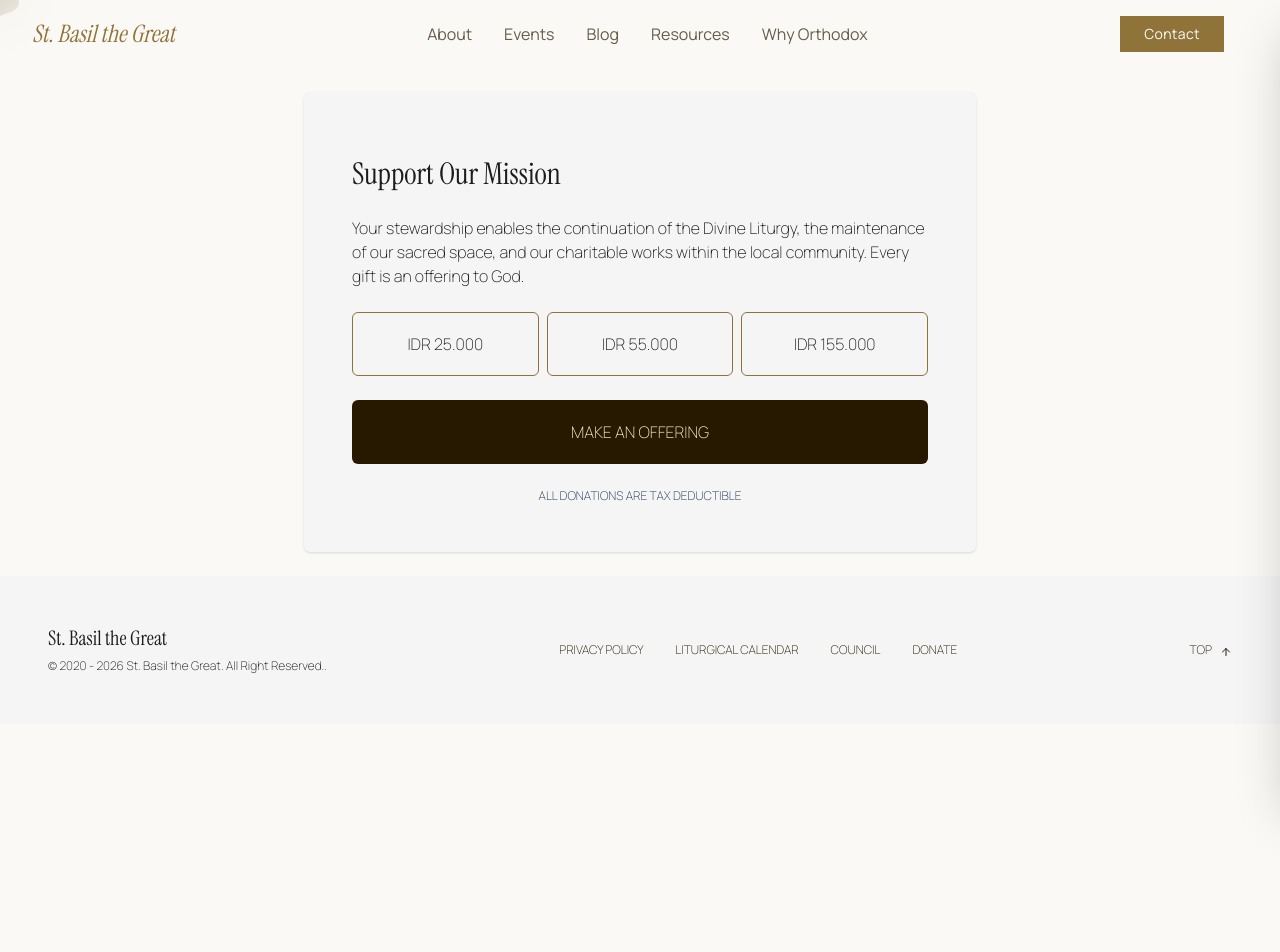
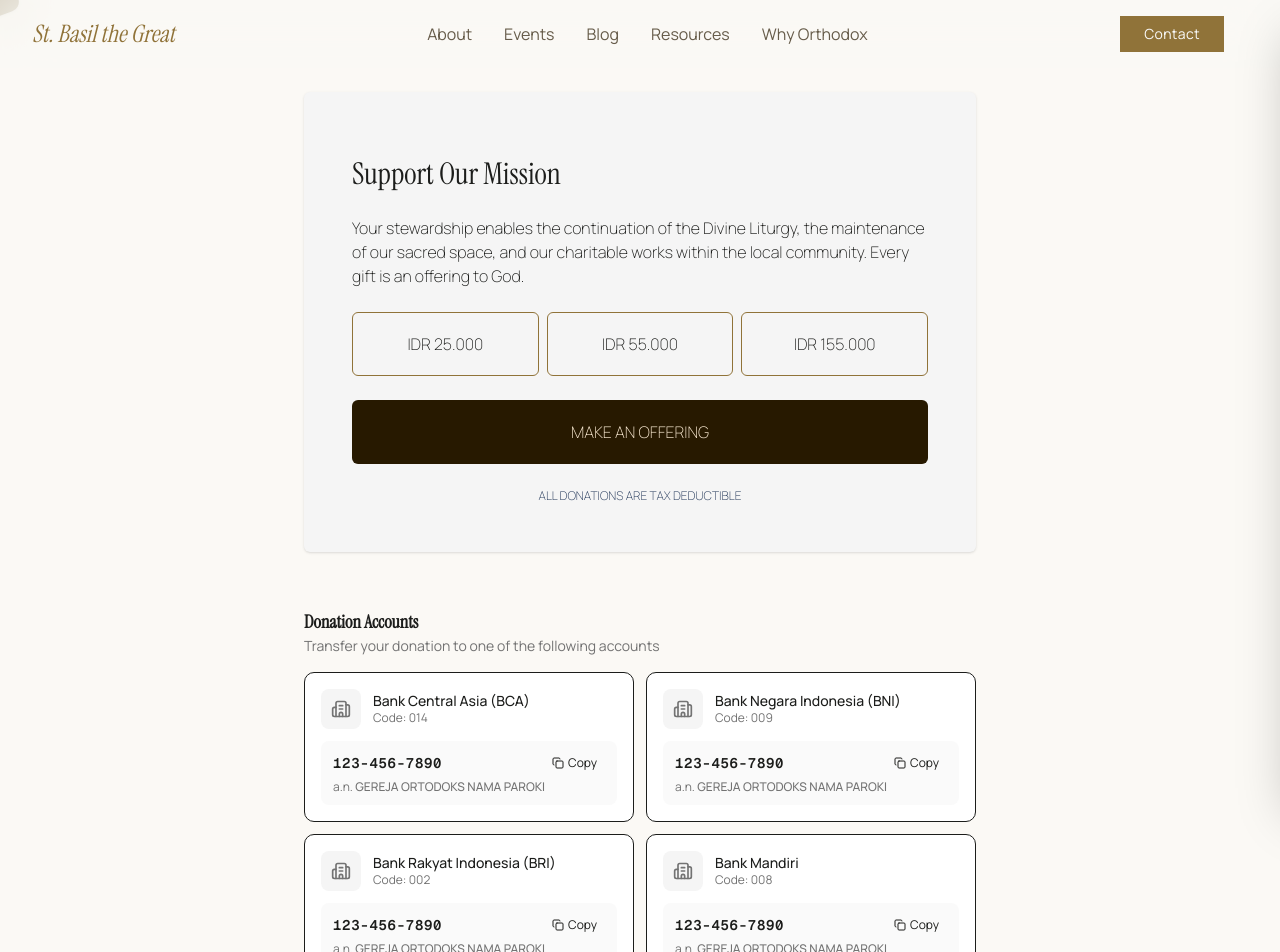
Before and after one commit to sabakodev/JSBA, a Next.js app: page /en/donate in a window 1280 px wide. Shown: the top 952 px of the page. Before the commit the page ends 800 px from the top, so only its background shows below. Built offline with nearby package versions, Linux system fonts and the light colour scheme; some icons are missing.

Commit message:
fix(donation-page): add DonationAccounts component and display active bank accounts with copy functionality feat(components/theme-blocks/donation/bank.tsx): implement DonationAccounts component to list active bank accounts with account details and copy functionality

```diff
--- a/src/app/[locale]/(pages)/donate/page.tsx
+++ b/src/app/[locale]/(pages)/donate/page.tsx
@@ -1,4 +1,5 @@
 
+import { DonationAccounts } from "@/components/theme-blocks/donation/bank"
 import { DonationCard } from "@/components/theme-blocks/home/CTA"
 import { getTranslations } from "next-intl/server"
 
@@ -15,6 +16,7 @@ export default function Page() {
 	return (
 		<main className="max-w-2xl mx-auto mt-17 py-6">
 			<DonationCard />
+			<DonationAccounts />
 		</main>
 	)
 }
--- /dev/null
+++ b/src/components/theme-blocks/donation/bank.tsx
@@ -0,0 +1,163 @@
+'use client'
+
+import { Copy, Check, Building2, Wallet, QrCode } from "lucide-react"
+import { useState } from "react"
+import { cn } from "@/lib/utils"
+
+// ── Data ─────────────────────────────────────
+
+interface DonationAccount {
+	bank: string
+	bankCode: string
+	accountNumber: string
+	accountName: string
+	type: "bank" | "ewallet" | "qris"
+	active: boolean
+}
+
+const DONATION_ACCOUNTS: DonationAccount[] = [
+	{
+		bank: "Bank Central Asia (BCA)",
+		bankCode: "014",
+		accountNumber: "123-456-7890",
+		accountName: "GEREJA ORTODOKS NAMA PAROKI",
+		type: "bank",
+		active: true,
+	},
+	{
+		bank: "Bank Negara Indonesia (BNI)",
+		bankCode: "009",
+		accountNumber: "123-456-7890",
+		accountName: "GEREJA ORTODOKS NAMA PAROKI",
+		type: "bank",
+		active: true,
+	},
+	{
+		bank: "Bank Rakyat Indonesia (BRI)",
+		bankCode: "002",
+		accountNumber: "123-456-7890",
+		accountName: "GEREJA ORTODOKS NAMA PAROKI",
+		type: "bank",
+		active: true,
+	},
+	{
+		bank: "Bank Mandiri",
+		bankCode: "008",
+		accountNumber: "123-456-7890",
+		accountName: "GEREJA ORTODOKS NAMA PAROKI",
+		type: "bank",
+		active: true,
+	},
+]
+
+// ── Copy Button ──────────────────────────────
+
+function CopyButton({ text }: { text: string }) {
+	const [copied, setCopied] = useState(false)
+
+	const handleCopy = async () => {
+		await navigator.clipboard.writeText(text.replace(/-/g, ""))
+		setCopied(true)
+		setTimeout(() => setCopied(false), 2000)
+	}
+
+	return (
+		<button
+			onClick={handleCopy}
+			className={cn(
+				"inline-flex items-center gap-1 rounded-md px-2 py-1 text-xs transition-colors",
+				"hover:bg-muted active:bg-muted/80",
+				copied && "text-green-600"
+			)}
+			aria-label={copied ? "Copied" : "Copy account number"}
+		>
+			{copied ? (
+				<>
+					<Check className="h-3 w-3" />
+					<span>Copied</span>
+				</>
+			) : (
+				<>
+					<Copy className="h-3 w-3" />
+					<span>Copy</span>
+				</>
+			)}
+		</button>
+	)
+}
+
+// ── Type Icon ────────────────────────────────
+
+function AccountTypeIcon({ type }: { type: DonationAccount["type"] }) {
+	switch (type) {
+		case "bank":
+			return <Building2 className="h-5 w-5 text-muted-foreground" />
+		case "ewallet":
+			return <Wallet className="h-5 w-5 text-muted-foreground" />
+		case "qris":
+			return <QrCode className="h-5 w-5 text-muted-foreground" />
+	}
+}
+
+// ── Main Component ───────────────────────────
+
+export function DonationAccounts() {
+	const activeAccounts = DONATION_ACCOUNTS.filter((a) => a.active)
+
+	return (
+		<section className="mt-14 mb-32 space-y-4">
+			<div>
+				<h2 className="text-lg font-semibold">Donation Accounts</h2>
+				<p className="text-sm text-muted-foreground">
+					Transfer your donation to one of the following accounts
+				</p>
+			</div>
+
+			<div className="grid gap-3 sm:grid-cols-2">
+				{activeAccounts.map((account) => (
+					<div
+						key={`${account.bankCode}-${account.accountNumber}`}
+						className="rounded-lg border bg-card p-4 space-y-3"
+					>
+						{/* Header */}
+						<div className="flex items-center gap-3">
+							<div className="flex h-10 w-10 shrink-0 items-center justify-center rounded-md bg-muted">
+								<AccountTypeIcon type={account.type} />
+							</div>
+							<div className="min-w-0">
+								<p className="text-sm font-medium leading-tight truncate">
+									{account.bank}
+								</p>
+								<p className="text-xs text-muted-foreground">
+									Code: {account.bankCode}
+								</p>
+							</div>
+						</div>
+
+						{/* Account Details */}
+						<div className="rounded-md bg-muted/50 px-3 py-2.5 space-y-1">
+							<div className="flex items-center justify-between gap-2">
+								<code className="text-sm font-mono font-semibold tracking-wider">
+									{account.accountNumber}
+								</code>
+								<CopyButton text={account.accountNumber} />
+							</div>
+							<p className="text-xs text-muted-foreground">
+								a.n. <span className="font-medium">{account.accountName}</span>
+							</p>
+						</div>
+					</div>
+				))}
+			</div>
+
+			{/* Reminder */}
+			<div className="rounded-md border border-amber-200 bg-amber-50 px-4 py-3 text-sm text-amber-800">
+				<p className="font-medium">Important</p>
+				<p className="text-xs mt-1 text-amber-700">
+					Please ensure the account holder name matches before transferring.
+					Contact the parish office if you need confirmation.
+				</p>
+			</div>
+		</section>
+	)
+}
```
